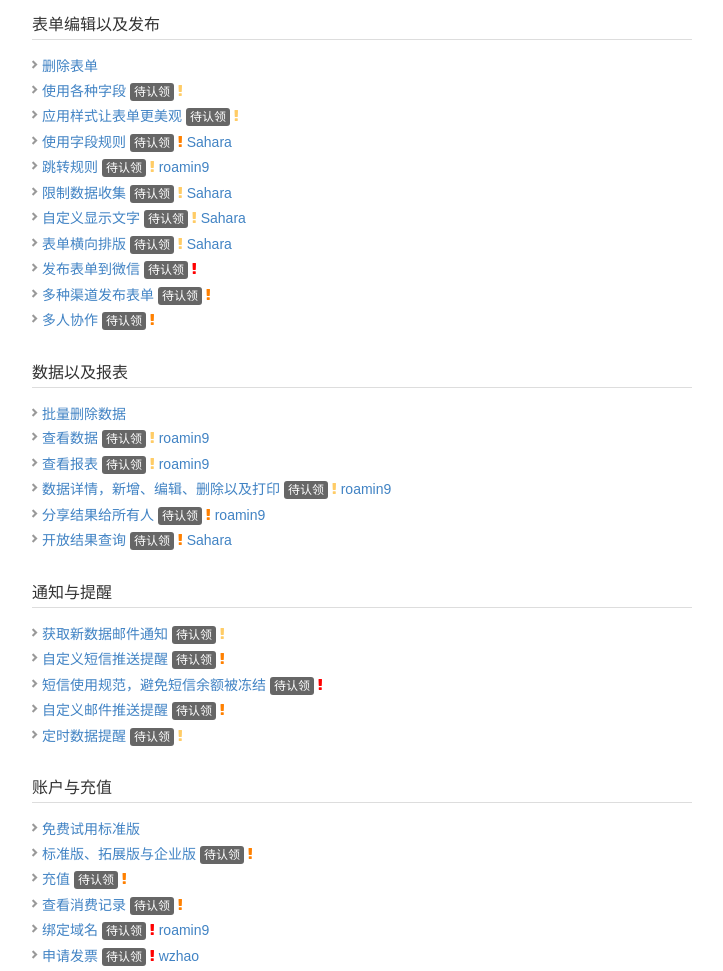
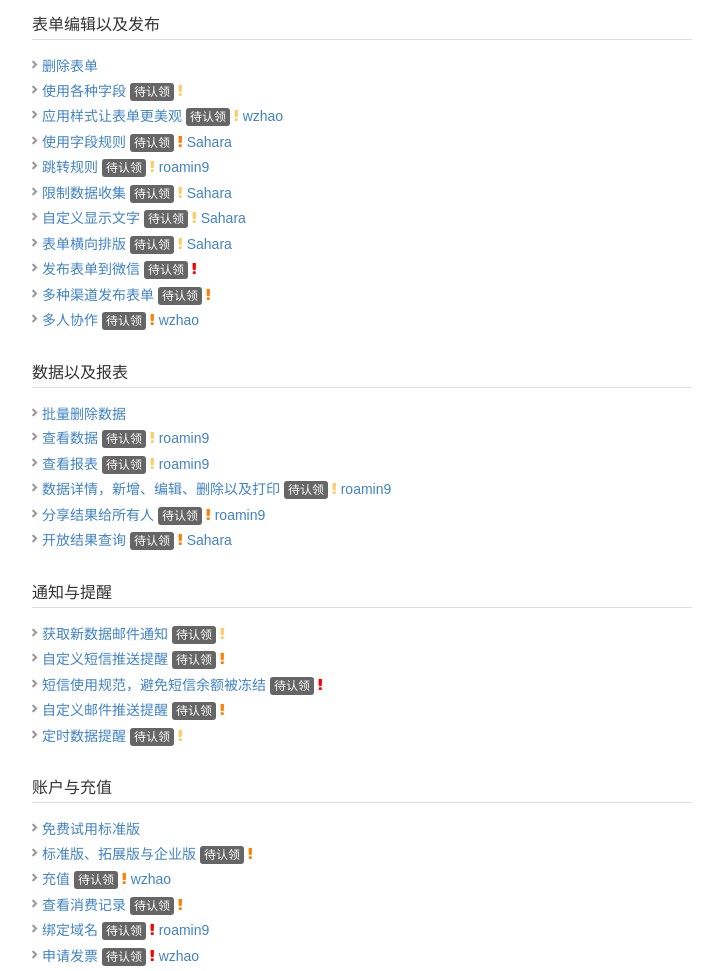
Before and after one commit to jinshuju/help.jinshuju.net, a Jekyll site: the page built from index.html, in a window 1280 px wide. Shown: the part 512-1483 px from the top of the page, without its empty margins (278-1001 px from the left). Built offline with Jekyll 4.4.1, drawn with Linux system fonts in a browser that asks for light colours; Markdown is read by kramdown in place of the engine named in the settings.

```diff
--- a/_posts/2014-2-7-recharge.md
+++ b/_posts/2014-2-7-recharge.md
@@ -5,7 +5,7 @@
 category: account
 tags: todo M
 
-author:
+author: wzhao
 ---
 
 TODO: 通过支付宝充值
--- a/_posts/2014-2-7-style-form.md
+++ b/_posts/2014-2-7-style-form.md
@@ -5,7 +5,7 @@
 category: form
 tags: todo L
 
-author:
+author: wzhao
 ---
 
 TODO: 应用样式、颜色、字体等，包括手机以及预览功能
--- a/_posts/2014-2-7-team.md
+++ b/_posts/2014-2-7-team.md
@@ -5,7 +5,7 @@
 category: form
 tags: todo M
 
-author:
+author: wzhao
 ---
 
 TODO: 添加多人，分配权限等
```
